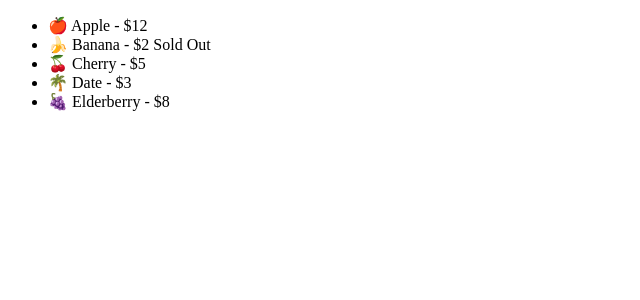
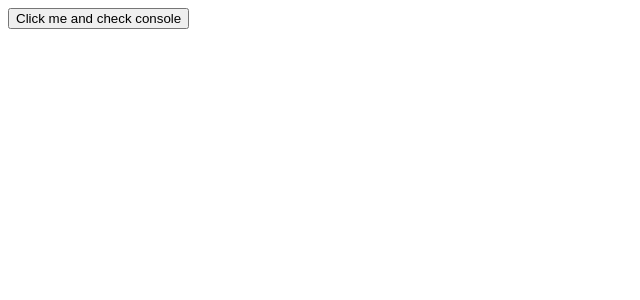
Before and after one commit to waseemriyazz/react-tut, a React (Vite) app in the folder vite-project/: page / in a window 1280 px wide. Shown: the top 300 px of the page, without its empty margins (0-640 px from the left). Built offline with nearby package versions, Linux system fonts and the light colour scheme.

Commit message:
event handling in react

```diff
--- a/vite-project/src/App.jsx
+++ b/vite-project/src/App.jsx
@@ -1,5 +1,4 @@
-import ConditionalComponent from "./components/ConditionalComponent.jsx";
-import Fruits from "./components/Fruits.jsx";
+import Message from "./components/Message.jsx";
 function App() {
   const person = {
     name: "Jack",
@@ -8,7 +7,7 @@ function App() {
   };
   return (
     <div className="App">
-      <ConditionalComponent />
+      <Message />
     </div>
   );
 }
--- /dev/null
+++ b/vite-project/src/components/Message.jsx
@@ -0,0 +1,11 @@
+export default function Message() {
+  function handleClick() {
+    console.log("Button clicked!");
+  }
+
+  return (
+    <div>
+      <button onClick={handleClick}>Click me and check console</button>
+    </div>
+  );
+}
```
